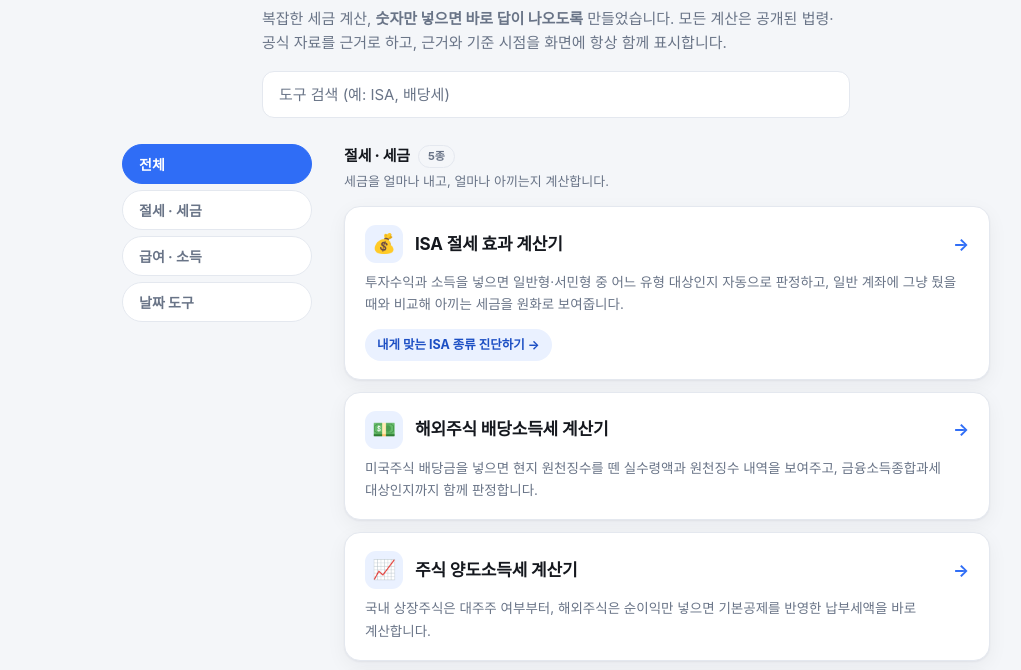
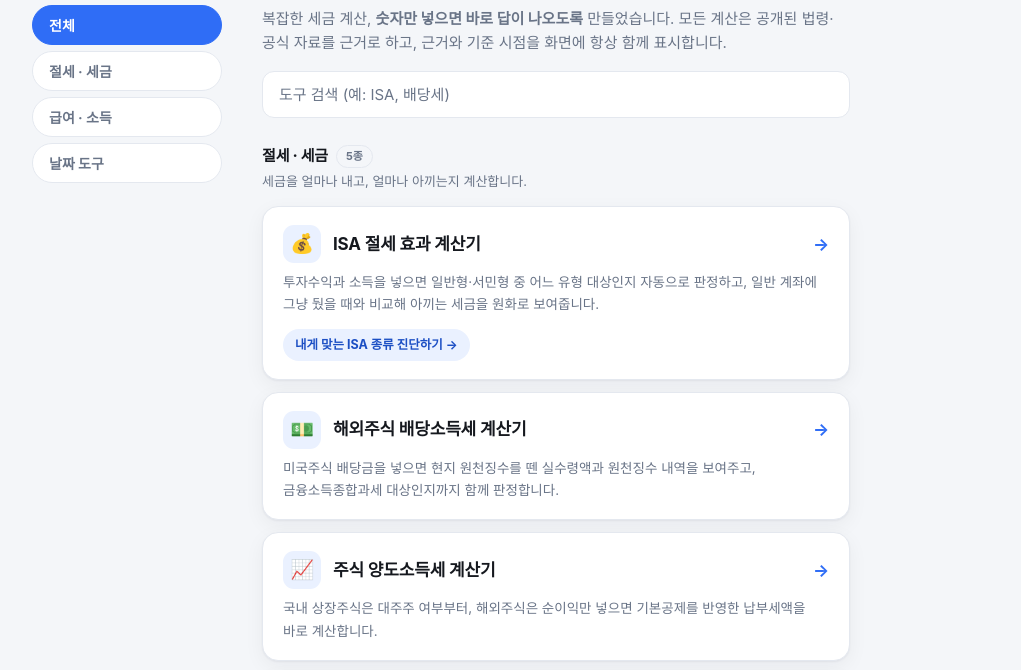
Before and after one commit to Mooki-git/Web-and-Tool, a plain HTML site: page index.html in a window 1280 px wide. Shown: the part 105-775 px from the top of the page, without its empty margins (84-1105 px from the left). Drawn offline with Linux system fonts and the light colour scheme.

Commit message:
허브 사이드바: 데스크톱에서 기존 620px 컬럼 유지, 사이드바만 왼쪽에 배치
- 이전 구현은 hub-layout을 flex row로 바꾸면서 wrap 자체를 900px로
  넓히고 콘텐츠 영역을 flex:1로 늘려, 다른 모든 계산기 페이지와
  카드 너비·레이아웃이 달라지는 문제가 있었음
- 수정: wrap 너비 변경 없이(다른 페이지와 완전히 동일하게 620px 유지),
  1180px 이상에서만 사이드바를 position:fixed로 중앙 컬럼 왼쪽 여백에
  얹는 방식으로 전환. 1180px 미만은 계속 모바일과 같은 가로 칩 바.
- Playwright로 900~1600px 여러 폭에서 main.wrap 너비/위치가 다른
  계산기 페이지(age-calculator 등)와 정확히 일치하는지 재검증,
  사이드바와 콘텐츠가 겹치지 않는지, 카테고리 필터링이 계속
  정상 동작하는지 확인. 전체 사이트 회귀 테스트 통과.

Co-Authored-By: Claude Sonnet 5 <noreply@anthropic.com>
Claude-Session: https://claude.ai/code/session_01FHtNtifBFhcLFReKxE7fCr

```diff
--- a/style.css
+++ b/style.css
@@ -510,15 +510,16 @@ body {
 .hub-cat.is-active { background: var(--brand); border-color: var(--brand); color: #fff; }
 .hub-content { min-width: 0; }
 
-@media (min-width: 860px) {
-  .hub-main.wrap { max-width: 900px; }
-  .hub-layout { flex-direction: row; align-items: flex-start; gap: 32px; }
+/* 데스크톱: 기존 620px 중앙 컬럼은 그대로 두고, 사이드바만 그 왼쪽 여백에
+   고정 배치로 "얹는다". 사이드바가 들어갈 공간이 없으면(좁은 창) 그냥
+   모바일과 같은 가로 칩 바로 남아있는다. */
+@media (min-width: 1180px) {
   .hub-sidebar {
-    flex-direction: column; overflow-x: visible; position: sticky; top: 20px;
-    width: 190px; gap: 6px;
+    position: fixed; top: 110px;
+    left: calc(50% - 310px - 24px - 190px);
+    width: 190px; flex-direction: column; overflow-x: visible; gap: 6px;
   }
   .hub-cat { justify-content: flex-start; width: 100%; }
-  .hub-content { flex: 1; }
 }
 
 .tool-section { margin-bottom: 30px; }
```
